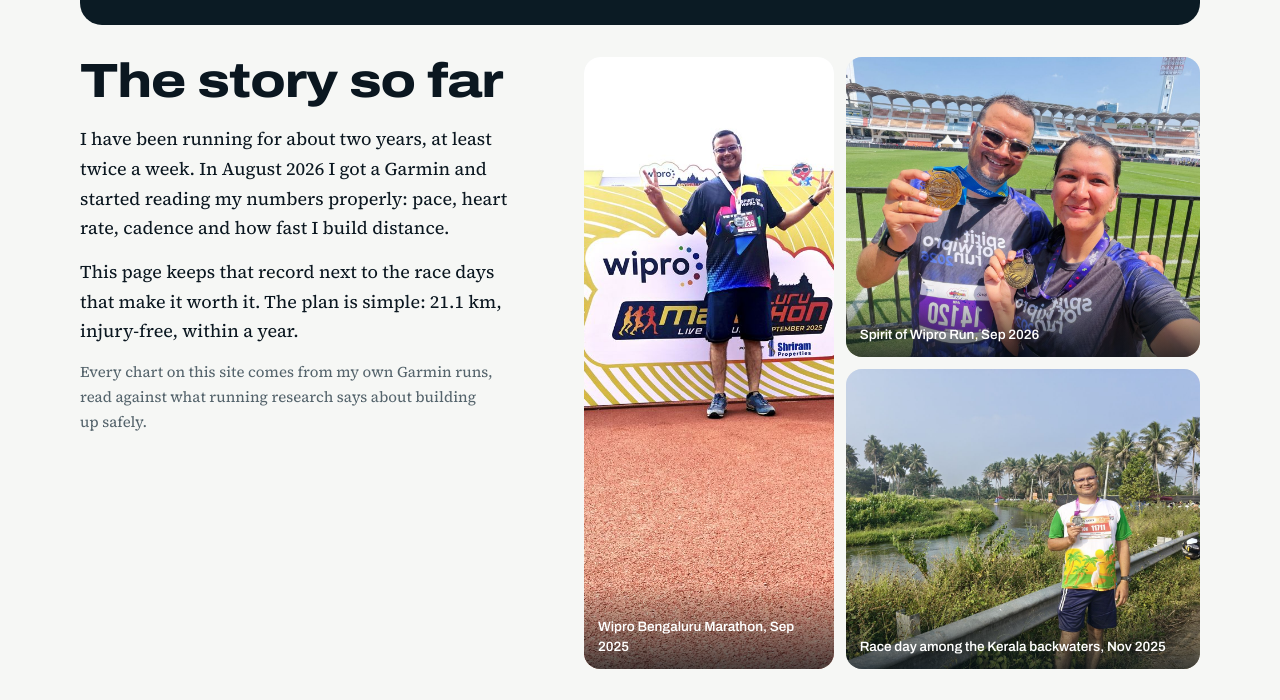
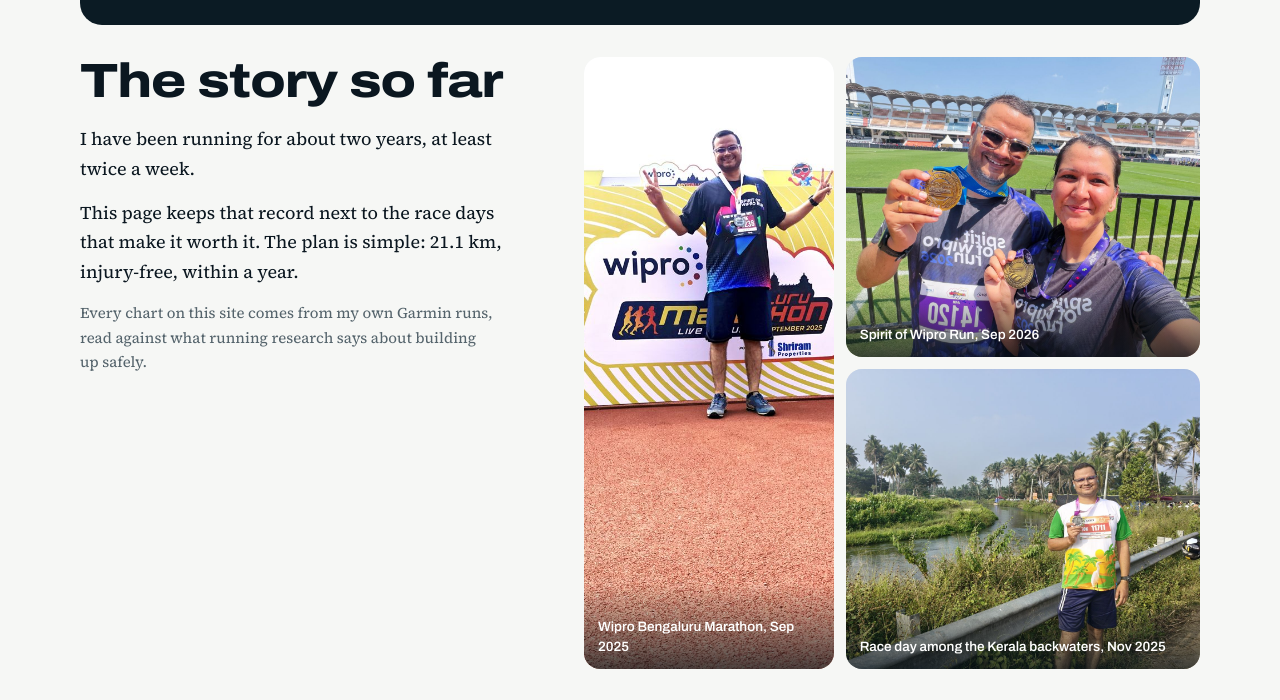
Before and after one commit to ankurjamwal/road_to_21, a plain HTML site: page index.html in a window 1280 px wide. Shown: the part 1249-1949 px from the top of the page. Drawn offline with Linux system fonts and the light colour scheme.

Commit message:
Update portfolio story for brevity
Shortened the story in the portfolio content.

```diff
--- a/index.html
+++ b/index.html
@@ -829,7 +829,7 @@ function exampleRuns(today) {
   const PORTFOLIO = {
     handle: '@midlife.cardio', url: 'https://www.instagram.com/midlife.cardio/',
     lead: 'Running in midlife, one honest run at a time. I am training for a half marathon, 21.1 km, without getting injured, and sharing the real numbers as I go.',
-    story: ['I have been running for about two years, at least twice a week. In August 2026 I got a Garmin and started reading my numbers properly: pace, heart rate, cadence and how fast I build distance.',
+    story: ['I have been running for about two years, at least twice a week.',
             'This page keeps that record next to the race days that make it worth it. The plan is simple: 21.1 km, injury-free, within a year.'],
     cover: { src: 'photos/cover.jpg', alt: 'A runner with both arms raised in victory signs among other runners at a Wipro marathon' },
     photos: [
```
